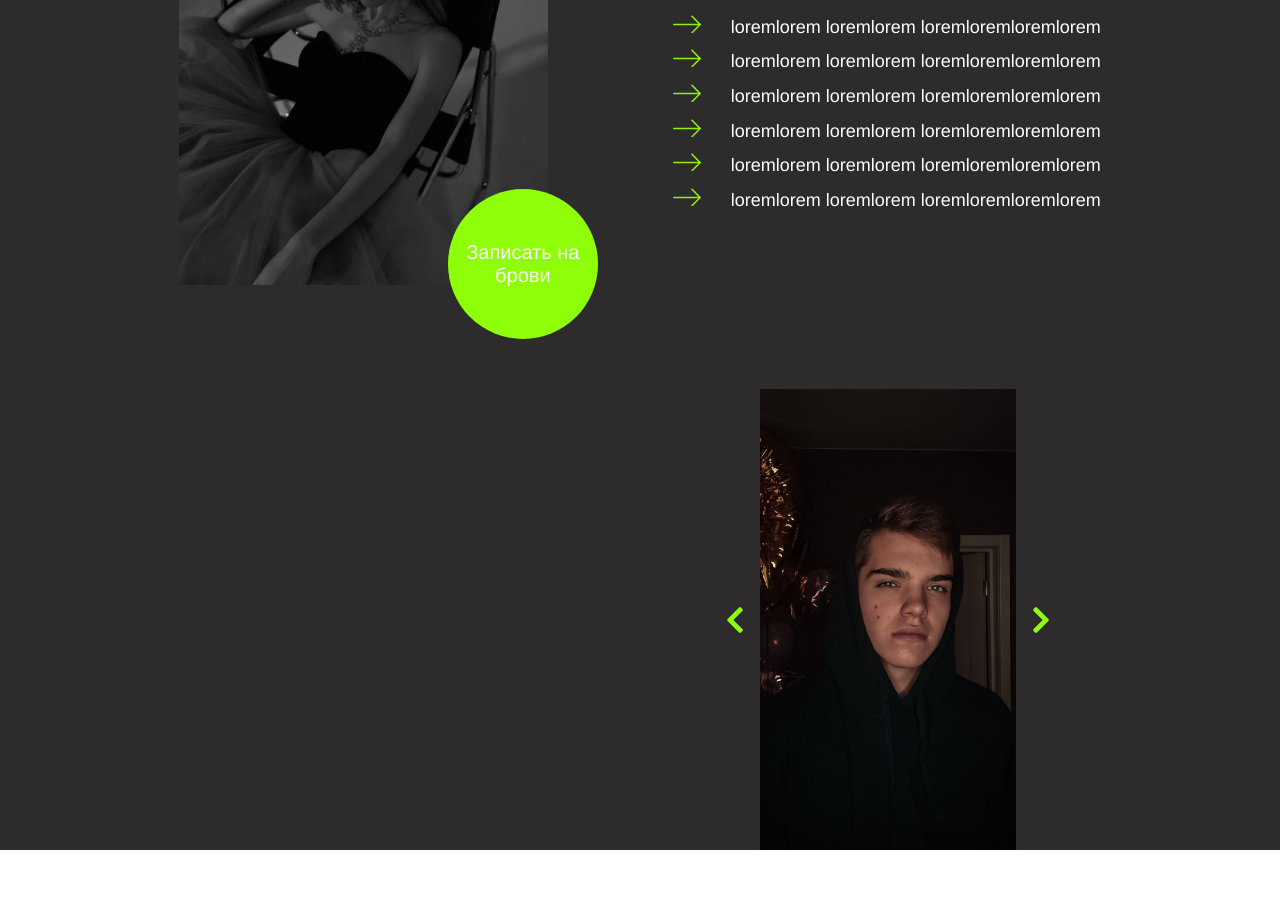
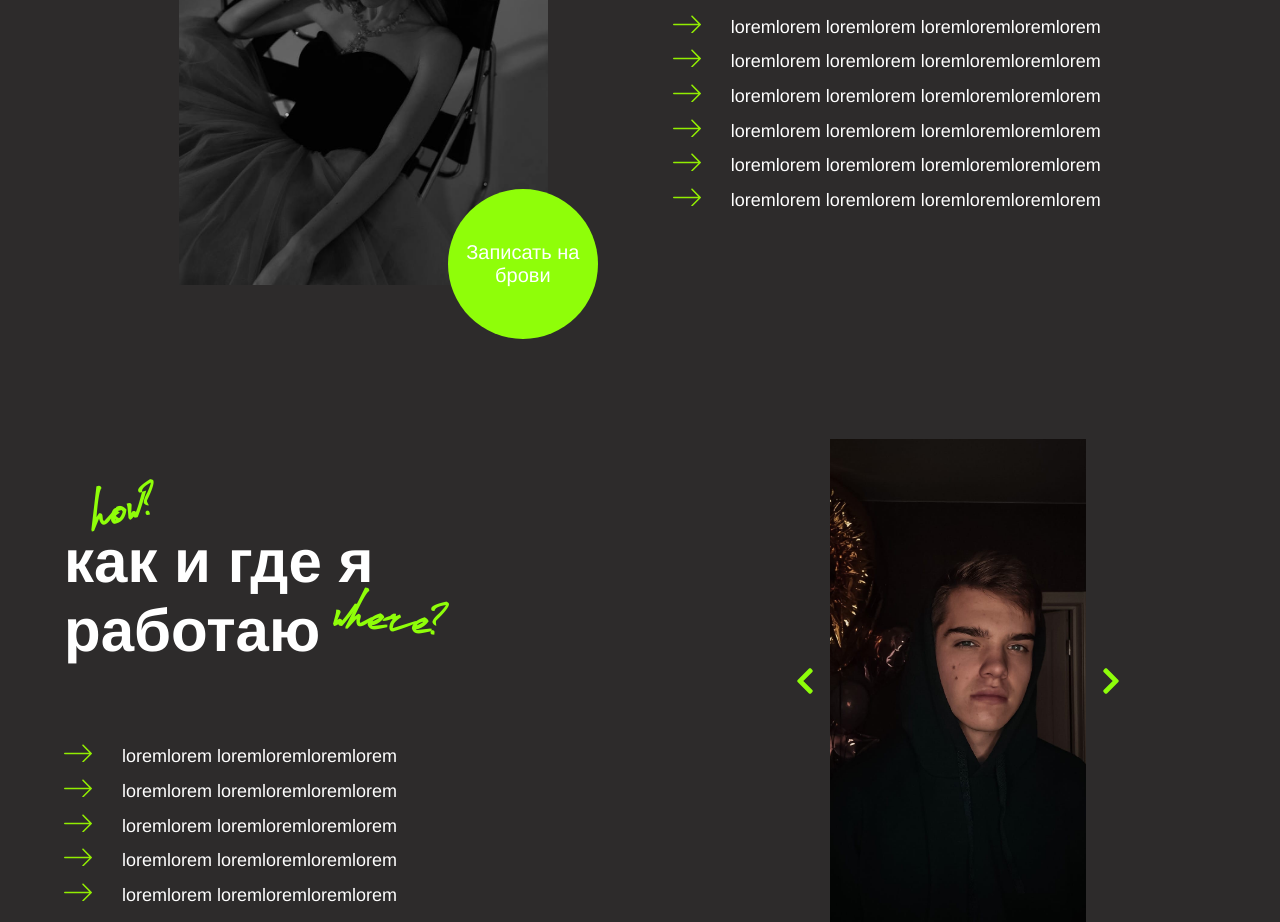
Before and after one commit to neydyxd/brow-master-landing, a React app: page / in a window 1280 px wide. Shown: the part 381-1303 px from the top of the page. Before the commit the page ends 1231 px from the top, so only its background shows below. Built offline with nearby package versions, Linux system fonts and the light colour scheme; a web font is replaced by a local one.

Commit message:
Доработка секции слайдера

```diff
--- a/src/Components/About/About.css
+++ b/src/Components/About/About.css
@@ -66,6 +66,7 @@
 
 .about__list{
     list-style: none;
+    padding: 0;
 }
 
 .about__list-element::before{
--- a/src/Components/Carousel/Carousel.css
+++ b/src/Components/Carousel/Carousel.css
@@ -3,7 +3,7 @@
     aspect-ratio: 3/4;
     display: flex;
     align-items: center;
-    margin-right: 150px;
+    margin-right: 80px;
 }
 
 .carousel__window{
@@ -27,3 +27,18 @@
     cursor: pointer;
     opacity: 0.6;
 }
+
+
+@media screen and (min-width: 768px) and (max-width: 1279px) {
+    .carousel__container{
+        margin-right: 50px;
+    }
+}
+
+@media screen and (min-width: 320px) and (max-width: 767px) {
+    .carousel__container{
+        margin-right: 0;
+        width: 90%;
+    }
+
+}
--- a/src/Components/Carousel/Carousel.js
+++ b/src/Components/Carousel/Carousel.js
@@ -1,13 +1,5 @@
 import { useState, useEffect, Children, cloneElement } from 'react';
 import { FaChevronLeft, FaChevronRight } from 'react-icons/fa';
-
-const PAGE_WIDTH = 0.32
-const WINDOW_WIDTH = window.screen.width;
-const BLOCK_WIDTH = WINDOW_WIDTH * PAGE_WIDTH
-console.log(WINDOW_WIDTH)
-console.log(BLOCK_WIDTH)
-
-
 
 
 function Carousel({ children }) {
@@ -16,6 +8,22 @@ const [offset, setOffset] = useState(0);
 const iconStyle = {
     filter: 'invert(81%) sepia(49%) saturate(859%) hue-rotate(32deg) brightness(104%) contrast(99%)',
 }
+
+
+const WINDOW_WIDTH = window.screen.width;
+
+function calcSliderSize(){
+    if (WINDOW_WIDTH >= 768) {
+        return true;
+    } else {
+        return false;
+    }
+}
+
+const PAGE_WIDTH = calcSliderSize() ? 0.32 : 1;
+const BLOCK_WIDTH = WINDOW_WIDTH * PAGE_WIDTH
+console.log(PAGE_WIDTH);
+
 
 function handleLeftArrowClick(){
     setOffset((currentOffset) => {
--- a/src/Components/Slider/Slider.css
+++ b/src/Components/Slider/Slider.css
@@ -1,11 +1,66 @@
 .slider{
 display: flex;
 justify-content: space-between;
-margin-top: 100px;
+margin-top: 150px;
 }
 
-.slider__about{
-    width: 40%;
+.slider__title_1{
+    margin: 0;
+    margin-bottom: 30px;
+    margin-left: 20px;
+    font-family: Shlapak;
+    color: #8FFE09;
+    font-size: 50px;
+    transform: rotate(-15deg);
+}
+
+.slider__title_2{
+    font-family: Helvetica;
+    font-size: 60px;
+    color: white;
+    max-width: 320px;
+    margin: 0;
+}
+
+.slider__title_3{
+    margin: 0;
+    font-family: Shlapak;
+    color: #8FFE09;
+    font-size: 50px;
+    text-align: right;
+    transform: rotate(5deg);
+    margin-top: -90px;
+}
+
+.slider__list{
+    list-style: none;
+    margin-top: 100px;
+    padding: 0;
+}
+
+.slider__list-element::before{
+    content: url("   ");
+    margin-right: 30px;
+    display: inline-block;
+    content: ' ';
+    background-image: url('../../images/arrow.svg');
+    background-repeat: no-repeat;
+    filter: invert(80%) sepia(28%) saturate(1491%) hue-rotate(35deg) brightness(108%) contrast(99%);
+    background-size: 28px 43px;
+    height: 30px;
+    width: 28px;
+}
+
+.slider__list-element{
+    color: white;
+    font-family: Helvetica;
+    font-size: 18px;
+}
+
+
+
+.slider__title-box{
+    width: 380px;
 }
 
 .slider__item{
@@ -36,3 +91,25 @@ margin-top: 100px;
     background-size: cover;
     background-repeat: no-repeat;
 }
+
+
+@media screen and (min-width: 320px) and (max-width: 767px) {
+    .slider{
+        flex-direction: column-reverse;
+        margin: 0 auto;
+        margin-top: 50px;
+        align-items: center;
+    }
+
+    .slider__item_1{
+        background-position: -100px center;
+    }
+
+    .slider__item_2{
+        background-position: -100px center;
+    }
+
+    .slider__item_3{
+        background-position: -100px center;
+    }
+}
--- a/src/Components/Slider/Slider.js
+++ b/src/Components/Slider/Slider.js
@@ -4,7 +4,19 @@ function Slider(){
     return(
         <section className='slider'>
             <div className='slider__about'>
-
+                <div className='slider__title-box'>
+                    <h3 className='slider__title_1'>how?</h3>
+                    <h3 className='slider__title_2'>как и где я работаю</h3>
+                    <label className='slider__label'></label>
+                    <h3 className='slider__title_3'>where?</h3>
+                </div>
+                <ul className='slider__list'>
+                    <li className='slider__list-element'>loremlorem loremloremloremlorem</li>
+                    <li className='slider__list-element'>loremlorem loremloremloremlorem</li>
+                    <li className='slider__list-element'>loremlorem loremloremloremlorem</li>
+                    <li className='slider__list-element'>loremlorem loremloremloremlorem</li>
+                    <li className='slider__list-element'>loremlorem loremloremloremlorem</li>
+                </ul>
             </div>
             <Carousel>
                 <div className="slider__item slider__item_1"></div>
```
